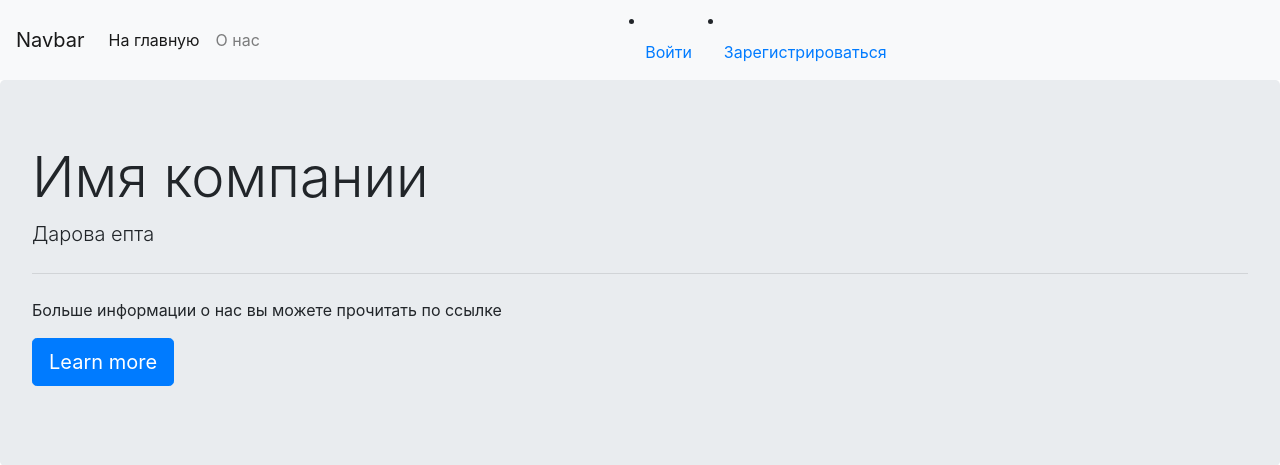
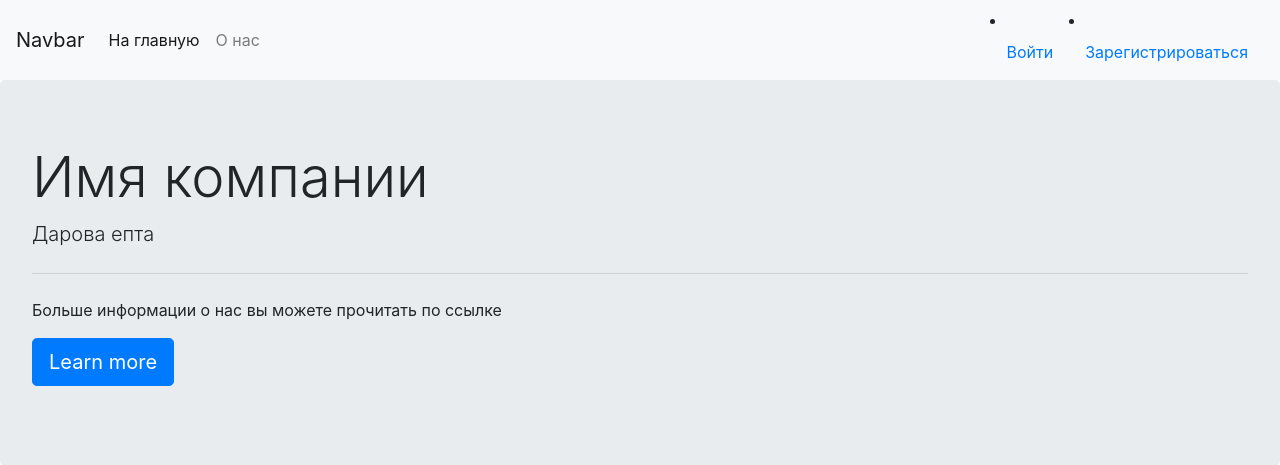
Before and after one commit to BReakMyMinD/webstudio, a Django app: page / in a window 1280 px wide. Shown: the top 465 px of the page. Run offline with Django 3.2, Linux system fonts and the light colour scheme; data comes from the database, SQL or seed files in the repository; some libraries are stand-ins or nearby versions.

Commit message:
Update index.html

```diff
--- a/templates/index.html
+++ b/templates/index.html
@@ -27,21 +27,20 @@
         <a class="nav-link" href="/about/">О нас</a>
       </li>
       </div>
-    <div class="collapse navbar-collapse" id="navbarSupportedContent">
+
         {% if user.is_authenticated %}
-      <li class="nav-item">
+      <li class="nav-item justify-content-end">
           <a href="/accounts/logout/" class="nav-link">Выйти</a>
       </li>
         {% else %}
-      <li class="nav-item">
+      <li class="nav-item justify-content-end">
           <a href="/accounts/login/" class="nav-link">Войти</a>
       </li>
-      <li class="nav-item">
+      <li class="nav-item justify-content-end">
           <a href="/register/" class="nav-link">Зарегистрироваться</a>
       </li>
         {% endif %}
     </ul>
-    </div>
   </div>
 </nav>
 
```
